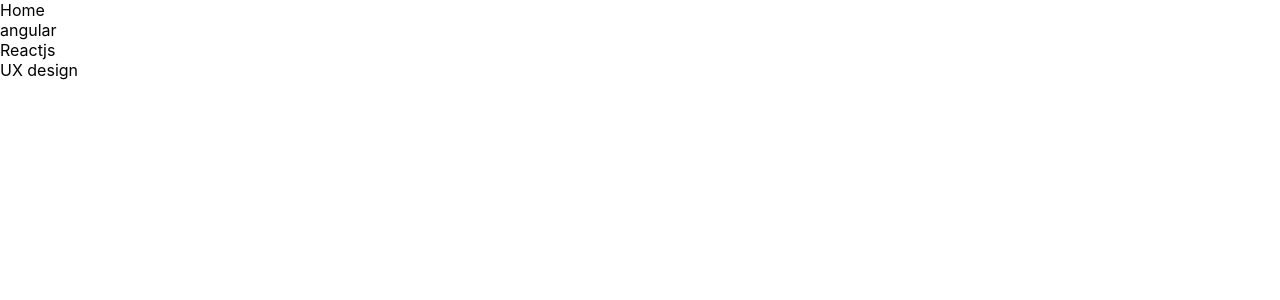
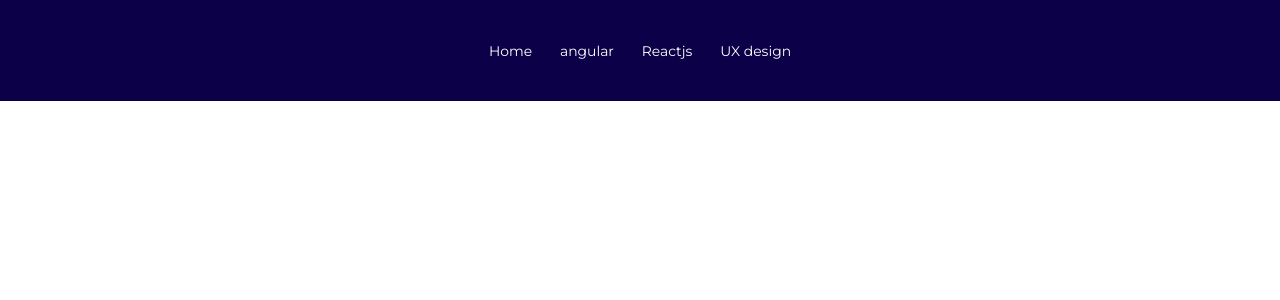
Before and after one commit to EbukaPeter55/React-SCSS-CSS-variables, a React (Create React App) app: page / in a window 1280 px wide. Shown: the top 300 px of the page. Built offline with nearby package versions, Linux system fonts and the light colour scheme.

Commit message:
Add the css styles

```diff
--- a/src/NavBar/NavBar.styles.css
+++ b/src/NavBar/NavBar.styles.css
@@ -0,0 +1,33 @@
+@import "../variables.css";
+
+/* NAV STYLES */
+header nav {
+  width: 100%;
+  height: auto;
+  padding: 1.8rem 0 1.8rem 0; /*Top and bottom padding to 1.8rem*/
+  color: var(--text-color);
+  background: var(--background-color); /*Apply css background variables*/
+}
+
+header nav ul {
+  display: flex;
+  flex-flow: row wrap;
+  justify-content: center;
+}
+
+header nav ul li {
+  list-style: none;
+  font-size: var(--h6-heading-text);
+  font-family: var(
+    --heading-text-family
+  ); /*applying heading-text-family css variable*/
+  padding: 0.87rem;
+}
+
+header nav ul li:hover {
+  color: var(
+    --hover-color-heading
+  ); /*Applying hover-color-heading scss variable*/
+  cursor: pointer;
+  transition: 0.7s;
+}
```
